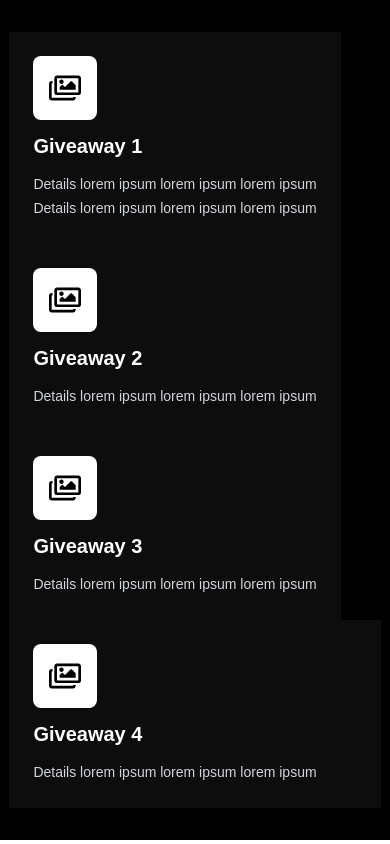
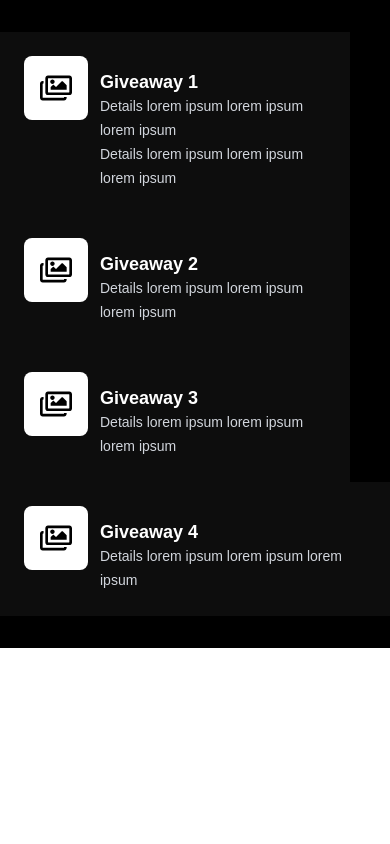
Before and after one commit to Ftamim003/egeal-ai-hub, a Next.js app: page /giveAways in a window 390 px wide. Built offline with nearby package versions, Linux system fonts and the light colour scheme.

Commit message:
Give aways

```diff
--- a/app/giveAways/GiveAways.tsx
+++ b/app/giveAways/GiveAways.tsx
@@ -42,15 +42,15 @@ const giveaways: Giveaway[] = [
 
 export default function GiveAways() {
   return (
-    <div className=" bg-black text-white flex items-center justify-center ">
+    <div className=" bg-black text-white flex justify-around">
       <div className="grid grid-cols-1 md:grid-cols-2 space-x-10 mt-8 mb-8 ">
         {giveaways.map(({ id, title, details }) => (
-          <div key={id} className="bg-[#0D0D0D] p-6 shadow-lg   ">
+          <div key={id} className="bg-[#0D0D0D] p-6 flex md:flex-col">
             <div className="rounded-lg ">
               <FaRegImages className="text-black p-4 rounded-lg bg-white w-16" size={64} />
             </div>
-            <div>
-              <h3 className="text-xl font-semibold mt-3.5 mb-3.5 leading-6">{title}</h3>
+            <div className="ml-3 md:ml-0">
+              <h3 className="text-lg md:text-xl font-semibold  mt-3.5 md:mb-3.5 leading-6">{title}</h3>
               {details.map((detail, index) => (
                 <p key={index} className="text-sm leading-6 text-gray-300">{detail}</p>
               ))}
```
